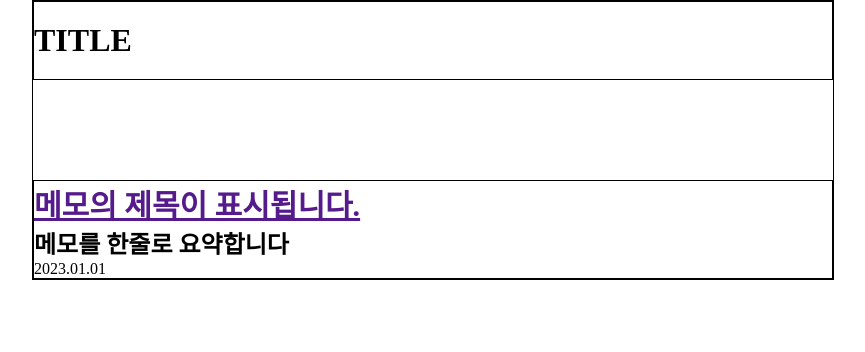
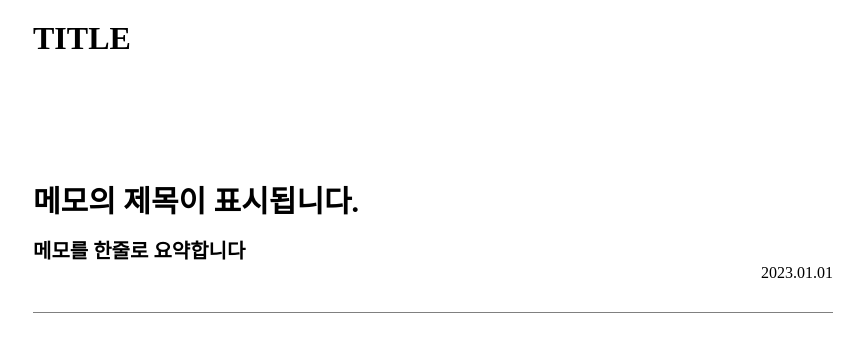
Before and after one commit to shushuburger/new, a plain HTML site: page Front/index.html in a window 1280 px wide. Shown: the whole page, without its empty margins (207-1072 px from the left). Drawn offline with Linux system fonts and the light colour scheme.

Commit message:
추가 : style.css 파일 1차 마무리

```diff
--- a/Front/css/style.css
+++ b/Front/css/style.css
@@ -3,14 +3,17 @@
     margin: 0;
 }
 
+a{
+    text-decoration: none;
+    color: black;
+}
+
 .container{
-    border: 1px solid black;
     width: 800px;
     margin: 0 auto;
 }
 
 header{
-    border: 1px solid black;
     padding-top: 20px;
     padding-bottom: 20px;
 }
@@ -25,9 +28,20 @@ ul{
 }
 
 ul > li{
-    border: 1px solid black;
+    margin-bottom: 30px;
+    padding-bottom: 30px;
+    border-bottom: 1px solid gray;
 }
 
 ul > li > a > h1{
     font-size: 30px;
 }
+
+.description{
+    font-size: 20px;
+    margin-top: 14px;
+}
+
+.createdAt{
+    text-align: right;
+}
```
